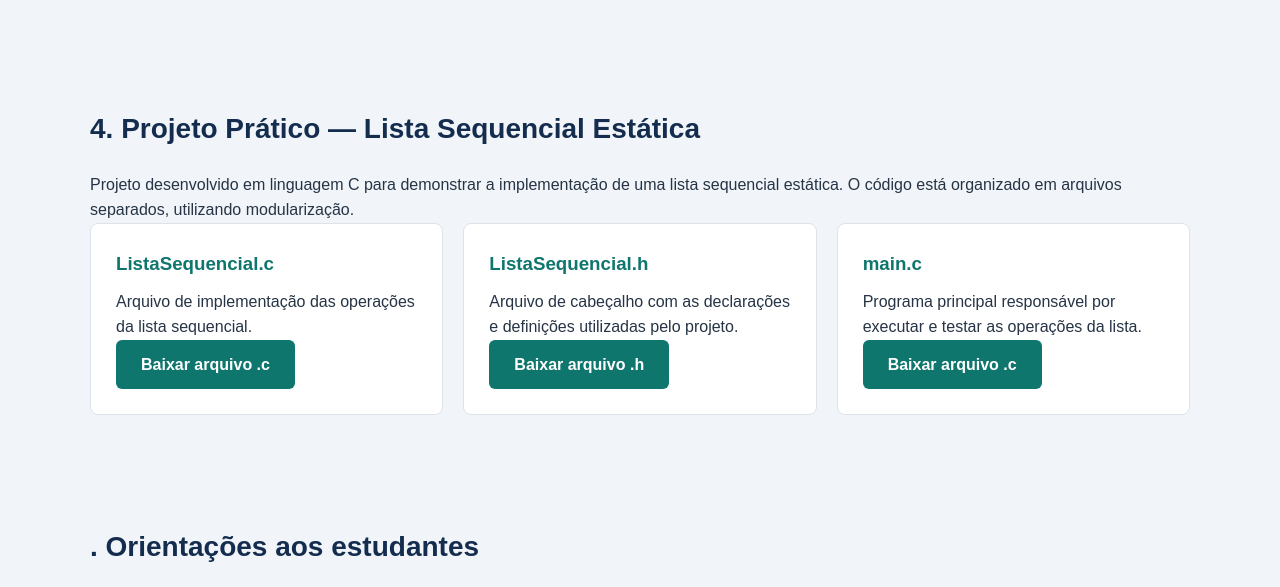
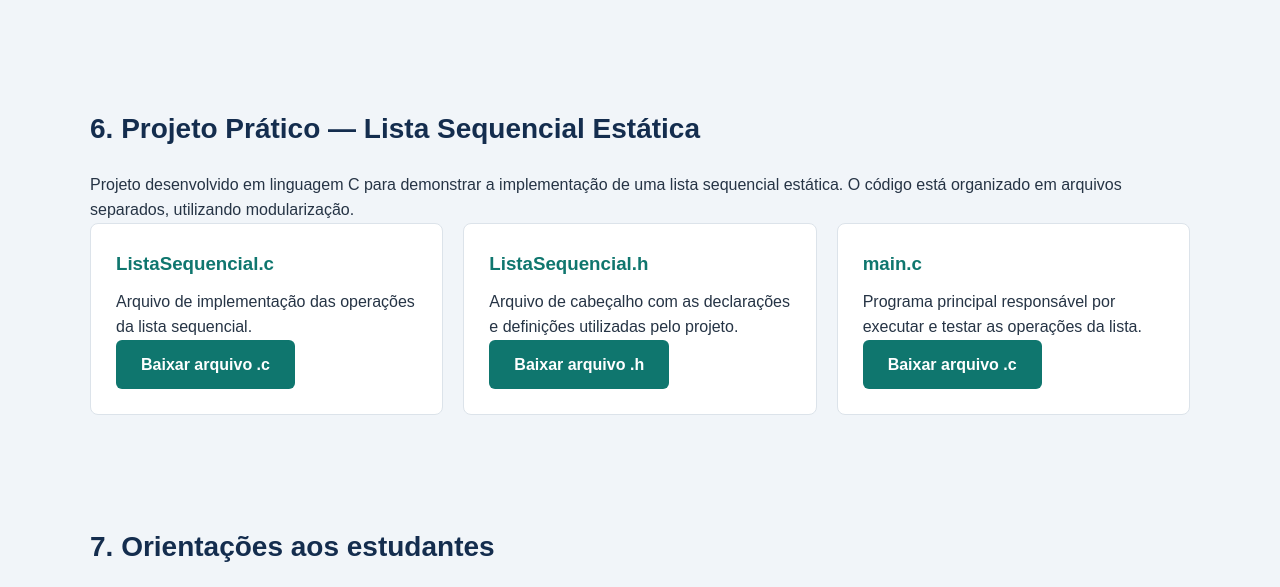
Before and after one commit to geraldonsjunior/ads-estrutura-de-dados, a plain HTML site: page materiais/index.html in a window 1280 px wide. Shown: the part 2624-3211 px from the top of the page. Drawn offline with Linux system fonts and the light colour scheme.

Commit message:
Update index.html

```diff
--- a/materiais/index.html
+++ b/materiais/index.html
@@ -318,7 +318,7 @@
         <!-- PROJETO LISTA SEQUENCIAL ESTÁTICA -->
         <section class="secao">
 
-            <h2>4. Projeto Prático — Lista Sequencial Estática</h2>
+            <h2>6. Projeto Prático — Lista Sequencial Estática</h2>
 
             <p>
                 Projeto desenvolvido em linguagem C para demonstrar
@@ -388,7 +388,7 @@
         <!-- ORIENTAÇÕES -->
         <section class="secao">
 
-            <h2>. Orientações aos estudantes</h2>
+            <h2>7. Orientações aos estudantes</h2>
 
             <ul>
 
```
